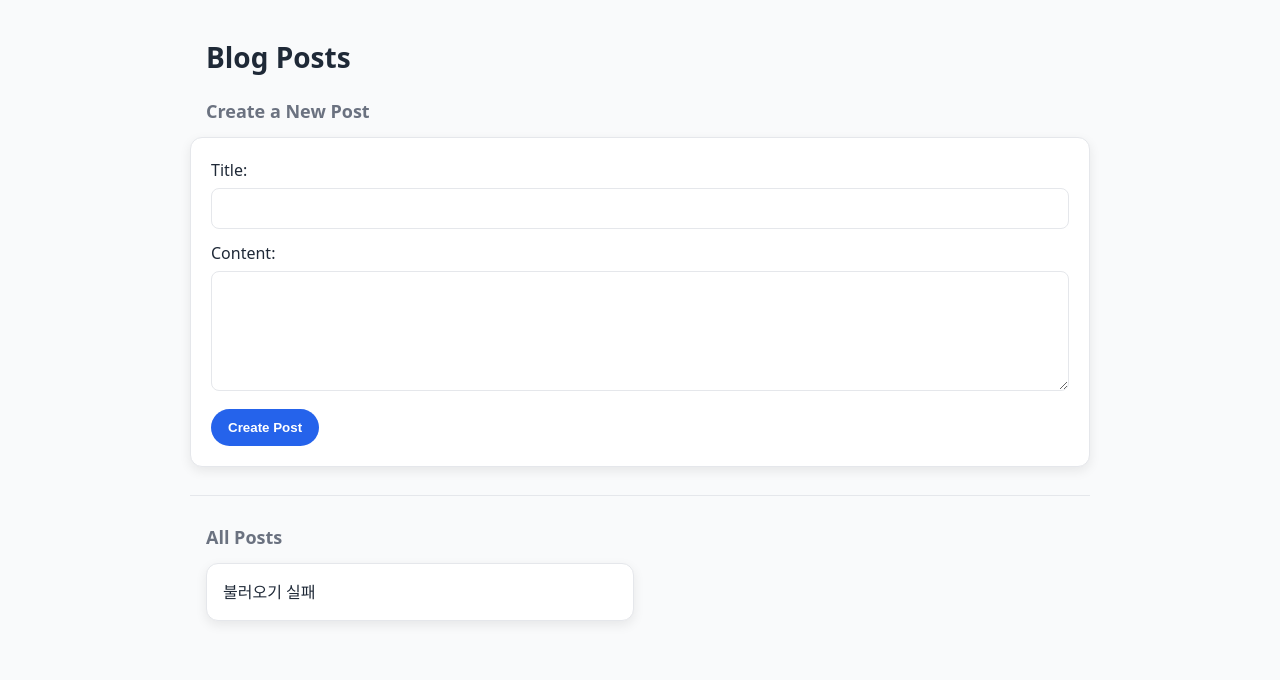
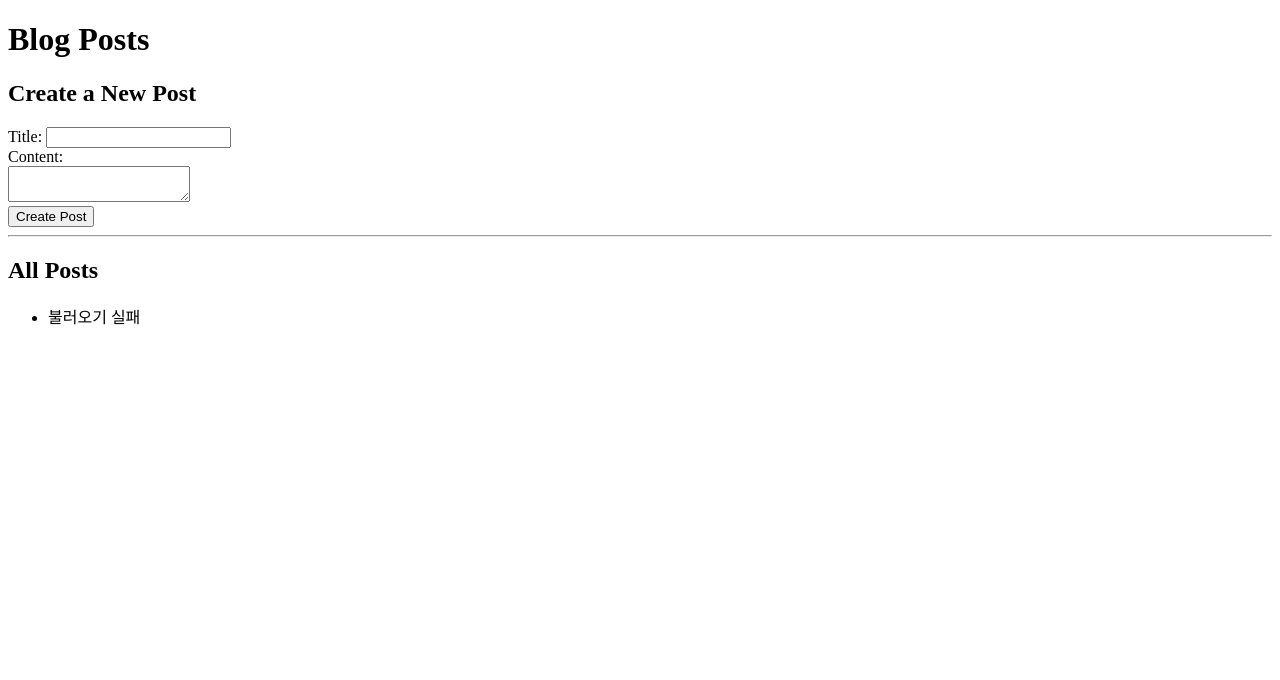
Before and after one commit to wooryun/Flask_Task, a Flask app: page /blogs in a window 1280 px wide. Shown: the top 680 px of the page. Run offline with Flask 3, Linux system fonts and the light colour scheme; some libraries are stand-ins or nearby versions.

Commit message:
Flask_Task (D-4) Upload

```diff
--- a/Flask_Task (D-4)/app.py
+++ b/Flask_Task (D-4)/app.py
@@ -3,14 +3,8 @@
 from flask_mysqldb import MySQL
 import yaml
 from post_routes import create_posts_blueprint
-import os
-print(os.getcwd())
-print(os.listdir(os.getcwd()))
-
 
 app = Flask(__name__)
-
-# db_info = yaml.load(open('db.yaml'), Loader=yaml.FullLoader)
 
 db_info = yaml.load(open('Flask_Task (D-4)/db.yaml'), Loader=yaml.FullLoader)
 
--- a/Flask_Task (D-4)/static/style.css
+++ /dev/null
@@ -1,127 +0,0 @@
-:root {
-  --bg: #f9fafb;
-  --panel: #ffffff;
-  --panel-2: #fdfdfd;
-  --text: #1f2937;
-  --muted: #6b7280;
-  --accent: #2563eb;
-  --accent-2: #3b82f6;
-  --danger: #ef4444;
-  --border: #e5e7eb;
-  --radius: 12px;
-  --shadow: 0 4px 12px rgba(0,0,0,.08);
-}
-
-/* 기본 리셋 */
-* { box-sizing: border-box; }
-html, body { margin: 0; padding: 0; }
-body {
-  background: var(--bg);
-  color: var(--text);
-  font-family: ui-sans-serif, system-ui, -apple-system, "Segoe UI", Roboto, "Helvetica Neue", Arial;
-  line-height: 1.5;
-}
-h1 {
-  max-width: 900px; margin: 36px auto 8px; padding: 0 16px;
-  font-size: 28px; font-weight: 800;
-}
-h2 {
-  max-width: 900px; margin: 20px auto 12px; padding: 0 16px;
-  color: var(--muted); font-size: 18px;
-}
-hr {
-  max-width: 900px; margin: 28px auto;
-  border: 0; height: 1px;
-  background: var(--border);
-}
-
-/* 폼 패널 */
-#postForm {
-  max-width: 900px; margin: 0 auto;
-  padding: 20px;
-  background: var(--panel);
-  border: 1px solid var(--border);
-  border-radius: var(--radius);
-  box-shadow: var(--shadow);
-}
-#postForm input[type="text"],
-#postForm textarea {
-  width: 100%;
-  background: #fff;
-  color: var(--text);
-  border: 1px solid var(--border);
-  border-radius: 8px;
-  padding: 12px;
-  margin: 6px 0 12px;
-  outline: none;
-  transition: border-color .15s ease, box-shadow .15s ease;
-}
-#postForm input[type="text"]:focus,
-#postForm textarea:focus {
-  border-color: var(--accent);
-  box-shadow: 0 0 0 3px rgba(37,99,235,.15);
-}
-#postForm textarea {
-  min-height: 120px; resize: vertical;
-}
-
-/* 버튼 */
-#postForm input[type="submit"],
-#postForm input[type="button"],
-#postsList button {
-  border: 1px solid transparent;
-  background: var(--accent);
-  color: white;
-  padding: 10px 16px;
-  border-radius: 999px;
-  cursor: pointer;
-  font-weight: 600;
-  transition: background .2s ease, transform .05s ease;
-}
-#postForm input[type="submit"]:hover,
-#postForm input[type="button"]:hover,
-#postsList button:hover {
-  background: var(--accent-2);
-}
-#postForm input[type="submit"]:active,
-#postForm input[type="button"]:active,
-#postsList button:active {
-  transform: translateY(1px);
-}
-/* Update 버튼은 아웃라인 */
-#updateButton {
-  background: transparent;
-  border: 1px solid var(--border);
-  color: var(--text);
-}
-#updateButton:hover {
-  border-color: var(--accent-2);
-}
-
-/* 게시글 목록 */
-#postsList {
-  list-style: none;
-  padding: 0;
-  margin: 0 auto 60px;
-  max-width: 900px;
-  display: grid;
-  grid-template-columns: 1fr;
-  gap: 12px;
-  padding: 0 16px;
-}
-@media (min-width: 700px) {
-  #postsList { grid-template-columns: 1fr 1fr; }
-}
-#postsList li {
-  display: flex;
-  justify-content: space-between;
-  align-items: flex-start;
-  gap: 12px;
-  padding: 16px;
-  border-radius: var(--radius);
-  border: 1px solid var(--border);
-  background: var(--panel);
-  box-shadow: var(--shadow);
-}
-#postsList button:nth-of-type(2) { background: var(--danger); }
-#postsList button:nth-of-type(2):hover { opacity: .9; }
--- a/Flask_Task (D-4)/templates/posts.html
+++ b/Flask_Task (D-4)/templates/posts.html
@@ -3,10 +3,6 @@
   <head>
     <meta charset="UTF-8" />
     <title>Blog Posts</title>
-    <link
-      rel="stylesheet"
-      href="{{ url_for('static', filename='style.css') }}"
-    />
     <script src="https://cdn.jsdelivr.net/npm/axios/dist/axios.min.js"></script>
   </head>
 
```
Also changed, not shown: 1 other file.
